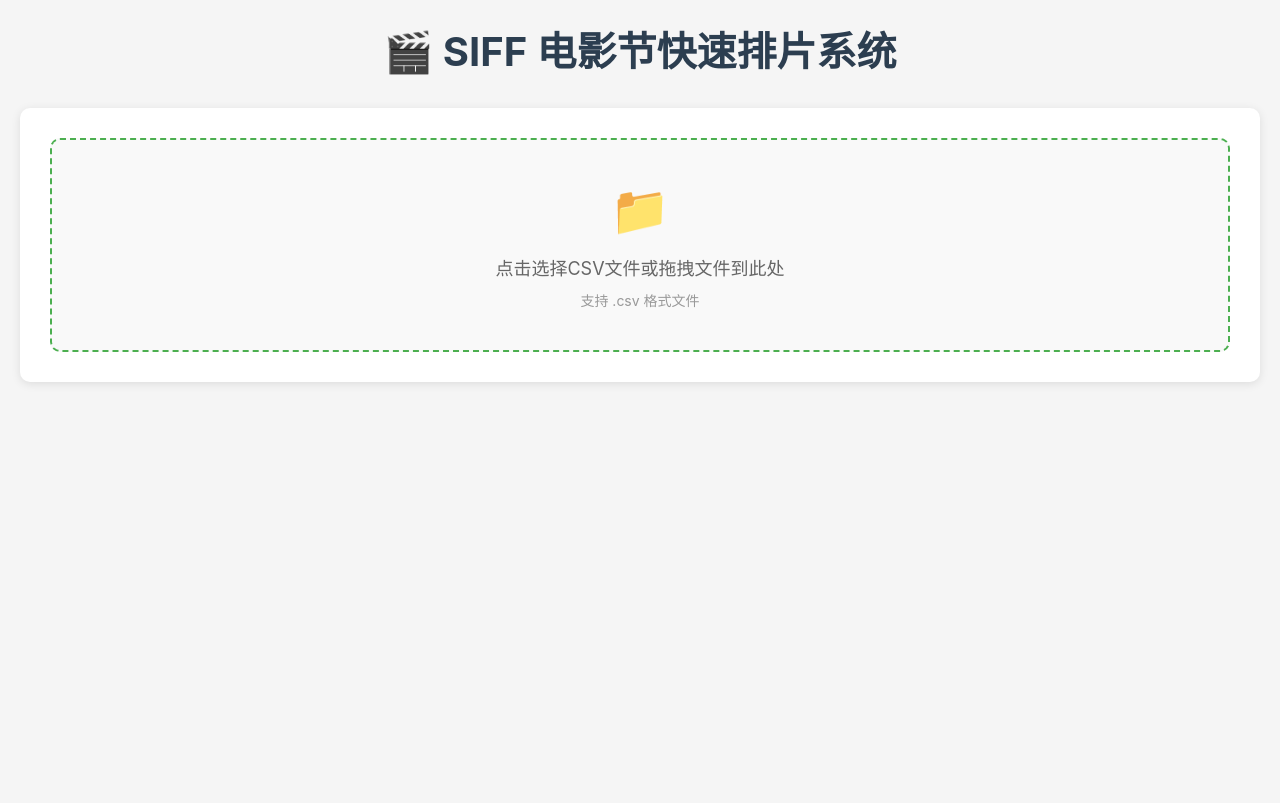
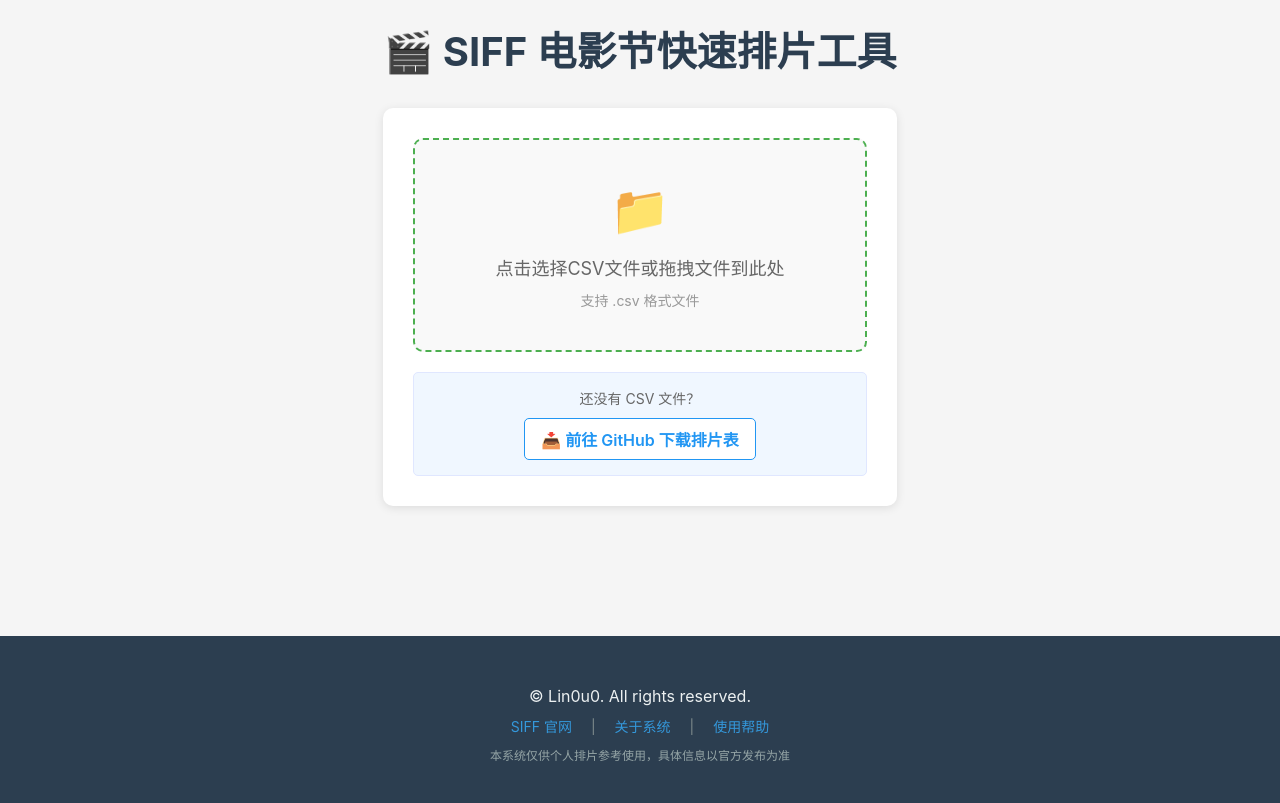
Before and after one commit to Lin0u0/SIFF_Calendar_Website, a plain HTML site: page index.html in a window 1280 px wide. Drawn offline with Linux system fonts and the light colour scheme.

Commit message:
Added download CSV guide

```diff
--- a/index.html
+++ b/index.html
@@ -3,12 +3,12 @@
 <head>
     <meta charset="UTF-8">
     <meta name="viewport" content="width=device-width, initial-scale=1.0">
-    <title>SIFF 电影节快速排片系统</title>
+    <title>SIFF 电影节快速排片工具</title>
     <link rel="stylesheet" type="text/css" href="style.css">
 </head>
 <body>
     <div class="container">
-        <h1>🎬 SIFF 电影节快速排片系统</h1>
+        <h1>🎬 SIFF 电影节快速排片工具</h1>
 
         <!-- 文件上传区域 -->
         <div class="upload-section">
@@ -23,6 +23,13 @@
                 <span class="file-name" id="fileName"></span>
                 <button class="btn-info" onclick="loadNewFile()" style="margin-left: 10px;">重新选择文件</button>
             </div>
+            <div class="download-guide">
+                <p>还没有 CSV 文件？</p>
+                <a href="https://github.com/Lin0u0/SIFF_Calendar_Website/blob/main/SIFF.csv" target="_blank" rel="noopener noreferrer">
+                    📥 前往 GitHub 下载排片表
+                </a>
+            </div>
+
         </div>
 
         <!-- 错误信息 -->
@@ -168,4 +175,17 @@
     </div>
     <script src="script.js"></script>
 </body>
+<footer class="footer">
+    <div class="footer-content">
+        <p>&copy; Lin0u0. All rights reserved.</p>
+        <p class="footer-links">
+            <a href="https://www.siff.com" target="_blank">SIFF 官网</a>
+            <span class="separator">|</span>
+            <a href="#" onclick="showAbout()">关于系统</a>
+            <span class="separator">|</span>
+            <a href="#" onclick="showHelp()">使用帮助</a>
+        </p>
+        <p class="footer-note">本系统仅供个人排片参考使用，具体信息以官方发布为准</p>
+    </div>
+</footer>
 </html>
--- a/script.js
+++ b/script.js
@@ -999,3 +999,38 @@
     const day = String(date.getDate()).padStart(2, '0');
     return `${year}${month}${day}`;
 }
+
+// 显示关于信息
+function showAbout() {
+    alert(`SIFF 电影节快速排片系统 v1.0
+
+本系统旨在帮助影迷更方便地规划 SIFF 观影行程。
+
+主要功能：
+- CSV 数据导入与解析
+- 多维度筛选（单元、日期、影院等）
+- 智能时间冲突检测
+- 日历视图生成
+- 多格式导出（文本、网页、ICS）
+
+开发时间：2025年6月
+联系方式：lin0u0@outlook.com`);
+}
+
+// 显示使用帮助
+function showHelp() {
+    alert(`使用帮助：
+
+1. 准备数据：从 GitHub 下载排片表并转换为 CSV 格式
+2. 导入文件：点击上传区域或拖拽 CSV 文件
+3. 筛选电影：使用筛选器缩小范围
+4. 选择场次：勾选想看的电影（系统会自动检测时间冲突）
+5. 查看日程：生成日历视图查看整体安排
+6. 导出结果：可导出为文本、网页或日历文件
+
+提示：
+- 红色标记表示时间冲突
+- 考虑了30分钟通勤时间
+- 支持多日期筛选
+- 可导入手机日历`);
+}
--- a/style.css
+++ b/style.css
@@ -885,3 +885,103 @@
         padding: 8px;
     }
 }
+
+/* 下载指引样式 */
+.download-guide {
+    margin-top: 20px;
+    padding: 15px;
+    background: #f0f7ff;
+    border-radius: 5px;
+    text-align: center;
+    border: 1px solid #e0e7ff;
+}
+
+.download-guide p {
+    margin: 0 0 10px 0;
+    color: #666;
+    font-size: 14px;
+}
+
+.download-guide a {
+    color: #2196F3;
+    text-decoration: none;
+    font-weight: 600;
+    display: inline-flex;
+    align-items: center;
+    gap: 5px;
+    padding: 8px 16px;
+    background: white;
+    border-radius: 5px;
+    border: 1px solid #2196F3;
+    transition: all 0.3s;
+}
+
+.download-guide a:hover {
+    background: #2196F3;
+    color: white;
+    transform: translateY(-1px);
+    box-shadow: 0 2px 8px rgba(33, 150, 243, 0.3);
+}
+
+.guide-hint {
+    display: block;
+    margin-top: 10px;
+    font-size: 12px;
+    color: #999;
+}
+
+/* 页脚样式 */
+.footer {
+    background: #2c3e50;
+    color: #ecf0f1;
+    padding: 40px 0 30px;
+    margin-top: 80px;
+}
+
+.footer-content {
+    max-width: 1400px;
+    margin: 0 auto;
+    padding: 0 20px;
+    text-align: center;
+}
+
+.footer-content p {
+    margin: 10px 0;
+}
+
+.footer-links {
+    font-size: 14px;
+}
+
+.footer-links a {
+    color: #3498db;
+    text-decoration: none;
+    transition: color 0.3s;
+}
+
+.footer-links a:hover {
+    color: #5dade2;
+    text-decoration: underline;
+}
+
+.separator {
+    margin: 0 15px;
+    color: #7f8c8d;
+}
+
+.footer-note {
+    font-size: 12px;
+    color: #95a5a6;
+    margin-top: 15px;
+}
+
+/* 确保页脚始终在底部 */
+body {
+    min-height: 100vh;
+    display: flex;
+    flex-direction: column;
+}
+
+.container {
+    flex: 1;
+}
```
